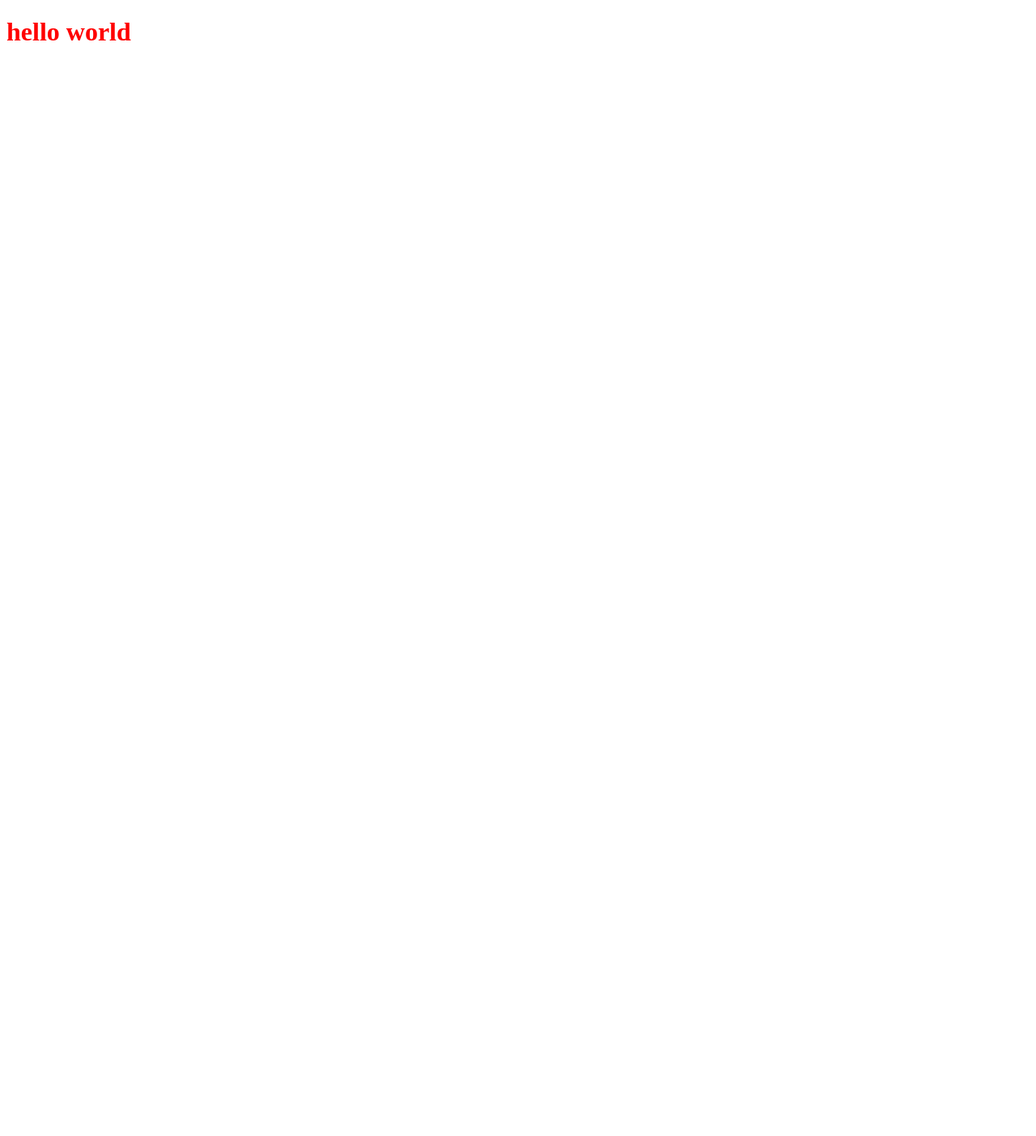
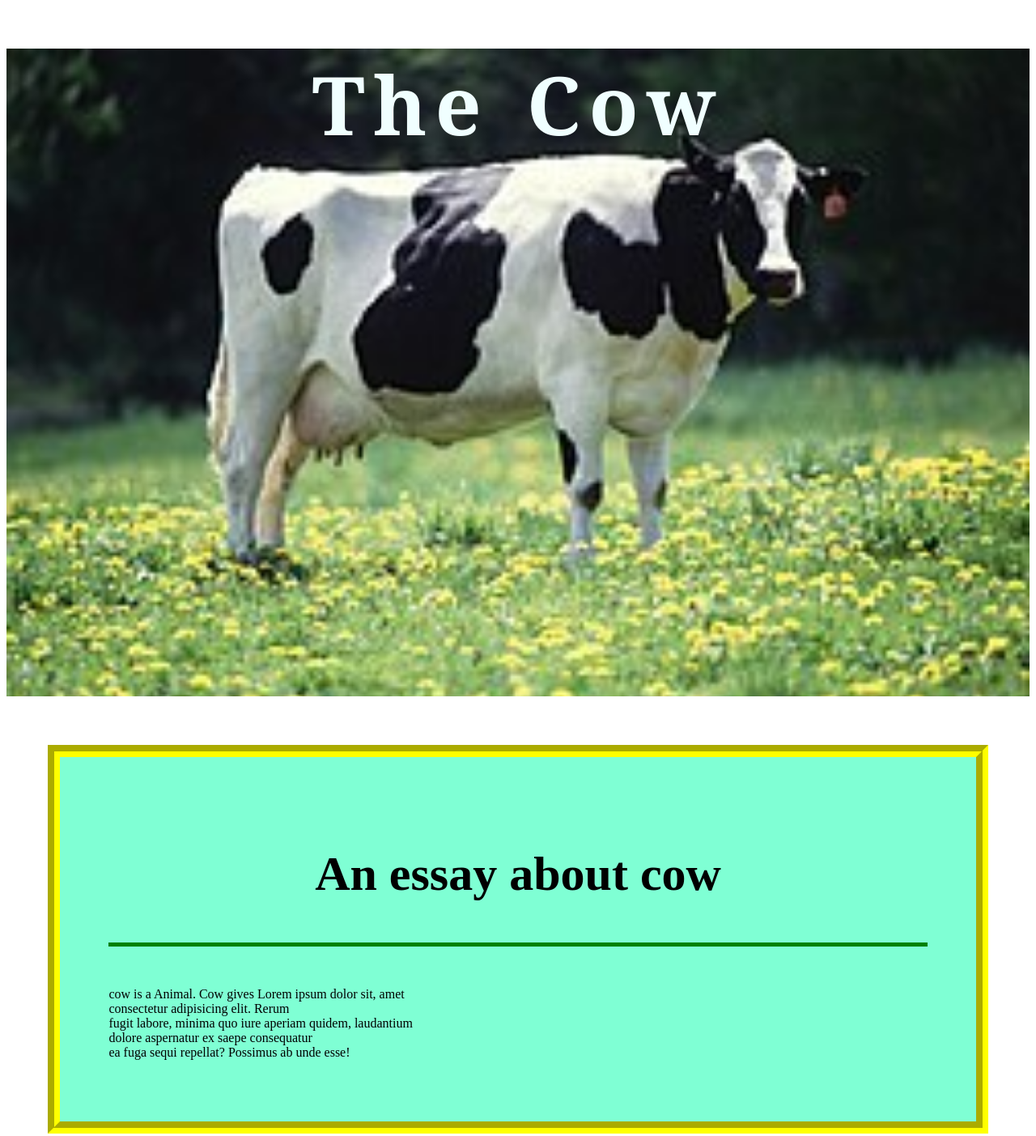
Before and after one commit to 2ferdous12/conceptual-html-css, a plain HTML site: page index.html in a window 1280 px wide. Shown: the whole page at 81% size. Before the commit the page ends 800 px from the top, so only its background shows below. Drawn offline with Linux system fonts and the light colour scheme.

Commit message:
initialized website

```diff
--- a/index.html
+++ b/index.html
@@ -7,6 +7,18 @@
     <link rel="stylesheet" href="styles/style.css">
 </head>
 <body>
-    <h1>hello world</h1>
+
+<div class="hero">
+    <h1>The Cow</h1>
+</div>
+
+<div class="div">
+    <h2>An essay about cow</h2>
+    <p>cow is a Animal. Cow gives Lorem ipsum dolor sit, amet <br>
+        consectetur adipisicing elit. Rerum <br>
+        fugit labore, minima quo iure aperiam quidem, laudantium <br>
+        dolore aspernatur ex saepe consequatur <br>
+        ea fuga sequi repellat? Possimus ab unde esse!</p>
+</div>
 </body>
 </html>
--- a/styles/style.css
+++ b/styles/style.css
@@ -1,3 +1,43 @@
 h1{
     color: red;
 }
+
+.hero{
+    background-image: url('../Cow_female_black_white.jpg');
+    height: 100vh;
+    background-size: cover;
+    width: 100%;
+}
+.hero h1{
+    color: azure;
+    font-size: 100px;
+    text-align: center;
+    font-weight: 600px;
+    margin-top: 60px;
+    font-family: Georgia, 'Times New Roman', Times, serif;
+    word-spacing: 10px;
+    letter-spacing: 10px;
+}
+
+.div{
+    background-color: aquamarine;
+    margin: 60px auto;
+    width: 80%;
+    border-width: 15px;
+    padding: 60px;
+    border-color: yellow;
+    border-style: groove;
+}
+
+.div h2{
+    text-align: center;
+    font-size: 60px;
+    border-width: 5px;
+    border-color: green;
+    border-style: solid;
+    border-top: 0;
+    border-left: 0;
+    border-right: 0;
+    padding-bottom: 50px;
+    margin-bottom: 50px;
+}
```
Also changed, not shown: Cow_female_black_white.jpg (added).
